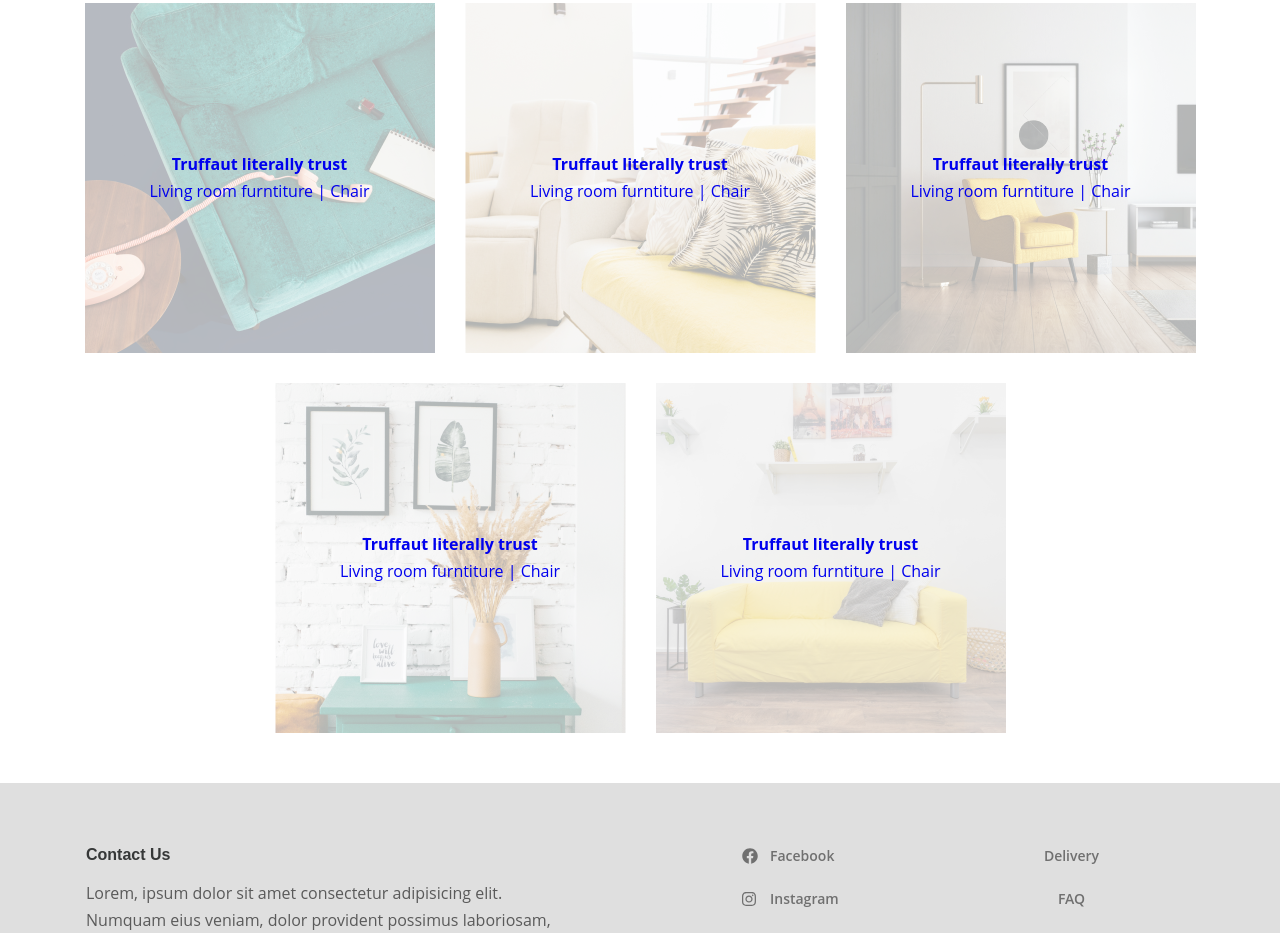
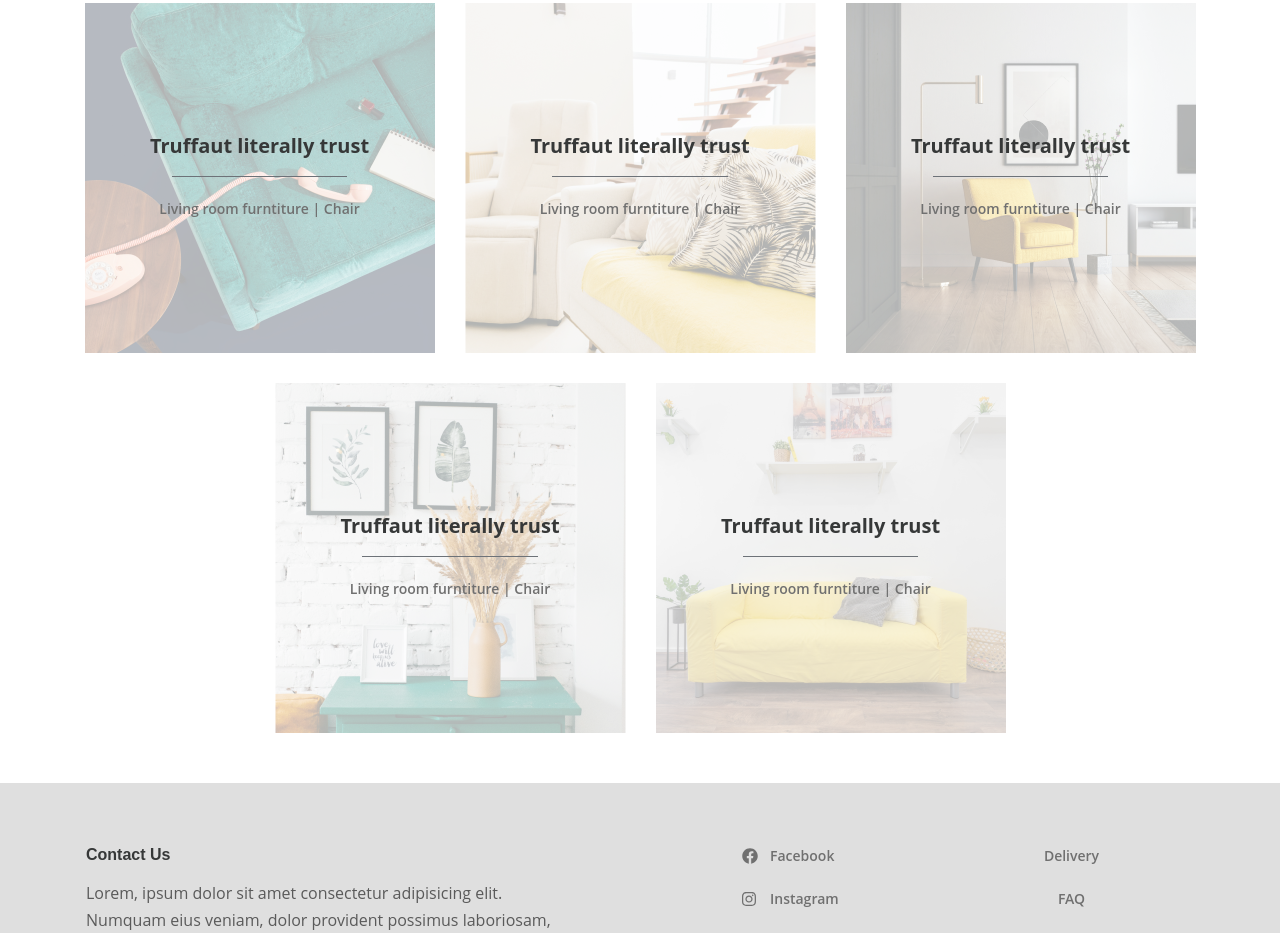
Before and after one commit to vbasoon/grand-project, a website: page src/index.html in a window 1280 px wide. Shown: the part 1069-2002 px from the top of the page. Drawn offline with Linux system fonts and the light colour scheme.

Commit message:
new-collection

```diff
--- a/src/index.html
+++ b/src/index.html
@@ -128,8 +128,8 @@
         <div class="collection__items">
           <a class="collection__item" href="#">
             <div class="collection__info">
-              <h4 class="collection__items-title">Truffaut literally trust</h4>
-            <p class="collection__item-text">Living room furntiture | Chair</p>
+              <h4 class="collection__info-title">Truffaut literally trust</h4>
+            <p class="collection__info-text">Living room furntiture | Chair</p>
             </div>
             <img class="collection__img" src="./images/home/collection/container1.jpg" alt="collection1">
 
@@ -137,15 +137,15 @@
           <a class="collection__item" href="#">
             <img class="collection__img" src="./images/home/collection/placeholder1.jpg" alt="collection2">
             <div class="collection__info">
-               <h4 class="collection__items-title">Truffaut literally trust</h4>
-            <p class="collection__item-text">Living room furntiture | Chair</p>
+               <h4 class="collection__info-title">Truffaut literally trust</h4>
+            <p class="collection__info-text">Living room furntiture | Chair</p>
             </div>
 
           </a>
           <a class="collection__item" href="#">
             <div class="collection__info">
-              <h4 class="collection__items-title">Truffaut literally trust</h4>
-            <p class="collection__item-text">Living room furntiture | Chair</p>
+              <h4 class="collection__info-title">Truffaut literally trust</h4>
+            <p class="collection__info-text">Living room furntiture | Chair</p>
             </div>
             <img class="collection__img" src="./images/home/collection/container2.jpg" alt="collection3">
 
@@ -153,16 +153,16 @@
           <a class="collection__item" href="#">
             <img class="collection__img" src="./images/home/collection/container3.jpg" alt="collection4">
             <div class="collection__info">
-              <h4 class="collection__items-title">Truffaut literally trust</h4>
-            <p class="collection__item-text">Living room furntiture | Chair</p>
+              <h4 class="collection__info-title">Truffaut literally trust</h4>
+            <p class="collection__info-text">Living room furntiture | Chair</p>
             </div>
 
           </a>
           <a class="collection__item" href="#">
             <img class="collection__img" src="./images/home/collection/container4.jpg" alt="collection5">
             <div class="collection__info">
-              <h4 class="collection__items-title">Truffaut literally trust</h4>
-            <p class="collection__item-text">Living room furntiture | Chair</p>
+              <h4 class="collection__info-title">Truffaut literally trust</h4>
+            <p class="collection__info-text">Living room furntiture | Chair</p>
             </div>
 
           </a>
--- a/src/scss/_content.scss
+++ b/src/scss/_content.scss
@@ -116,15 +116,28 @@
   }
   &__info-title {
     font-size: 20px;
+    font-weight: 700;
     line-height: 25px;
     color: $color-title;
     padding-bottom: 19px;
     margin-bottom: 19px;
     position: relative;
     &::after {
+      content: "";
+      position: absolute;
+      width: 80%;
+      height: 1px;
+      left: 0;
+      right: 0;
+      bottom: 0;
+      margin: 0 auto;
+      background-color: #6d7278;
     }
   }
 
   &__info-text {
+    font-weight: 600;
+    font-size: 14px;
+    color: #707070;
   }
 }
```
Also changed, not shown: src/css/style.min.css.
